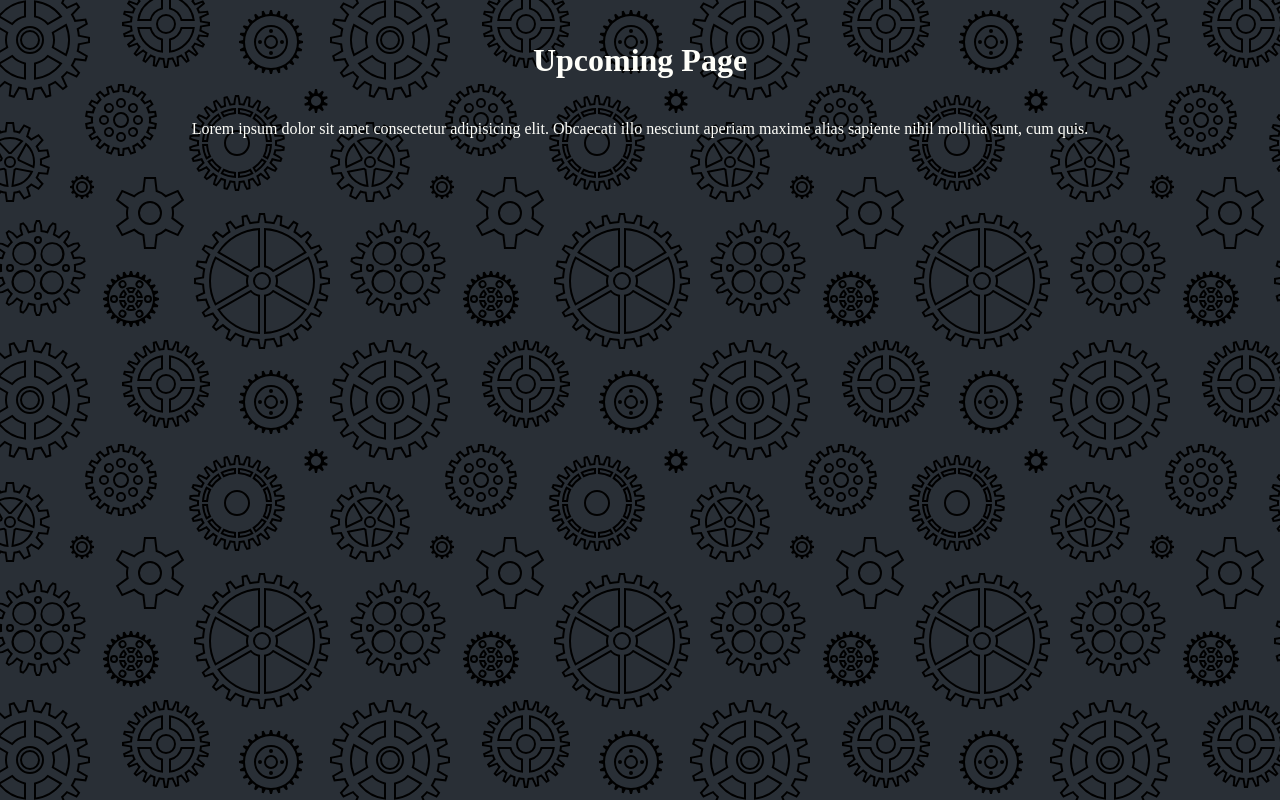
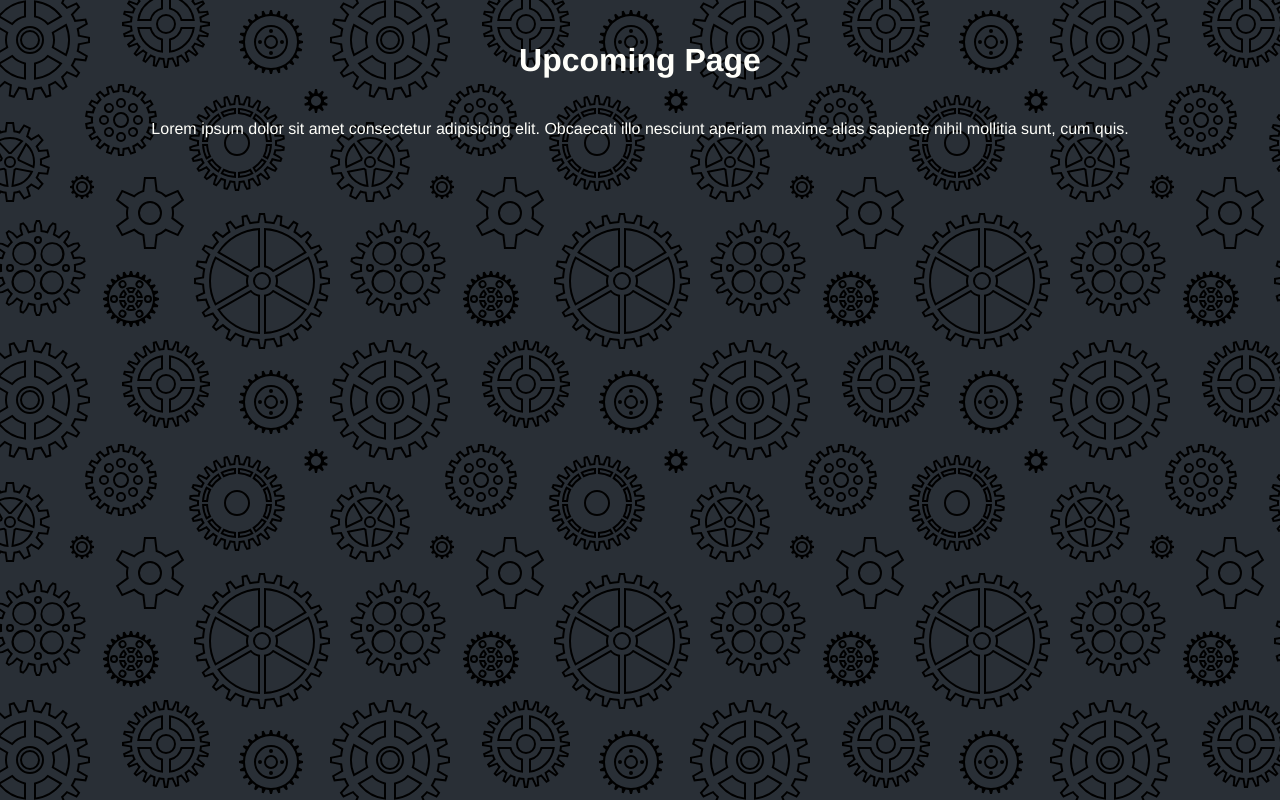
Before and after one commit to sumaerjolly/coming-soon, a React (Create React App) app: page / in a window 1280 px wide. Built offline with nearby package versions, Linux system fonts and the light colour scheme; the HTML template or start-up script is replaced by a standard one.

Commit message:
change font style

```diff
--- a/src/index.css
+++ b/src/index.css
@@ -106,6 +106,7 @@ body {
   background-color: var(--dark-grey);
   min-height: calc(100vh - 100px);
   margin: 10px;
+  font-family: 'Helvetica';
 }
 
 *,
```
